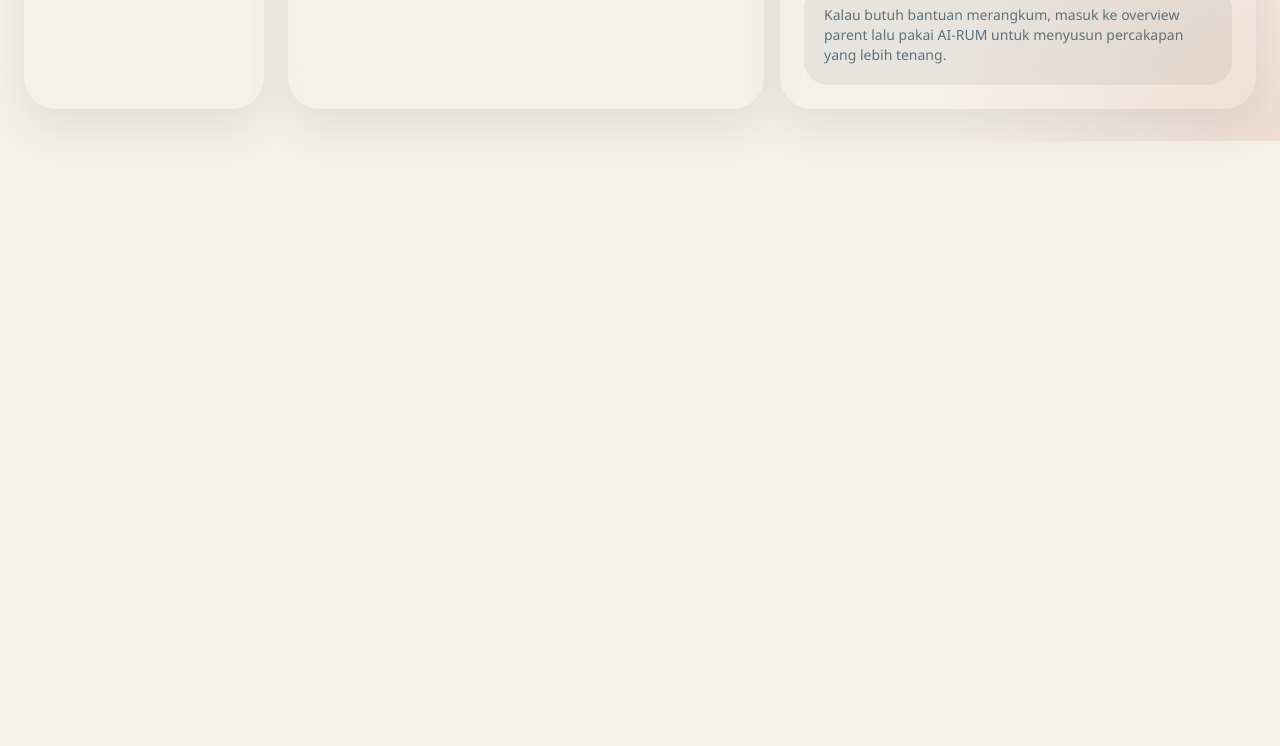
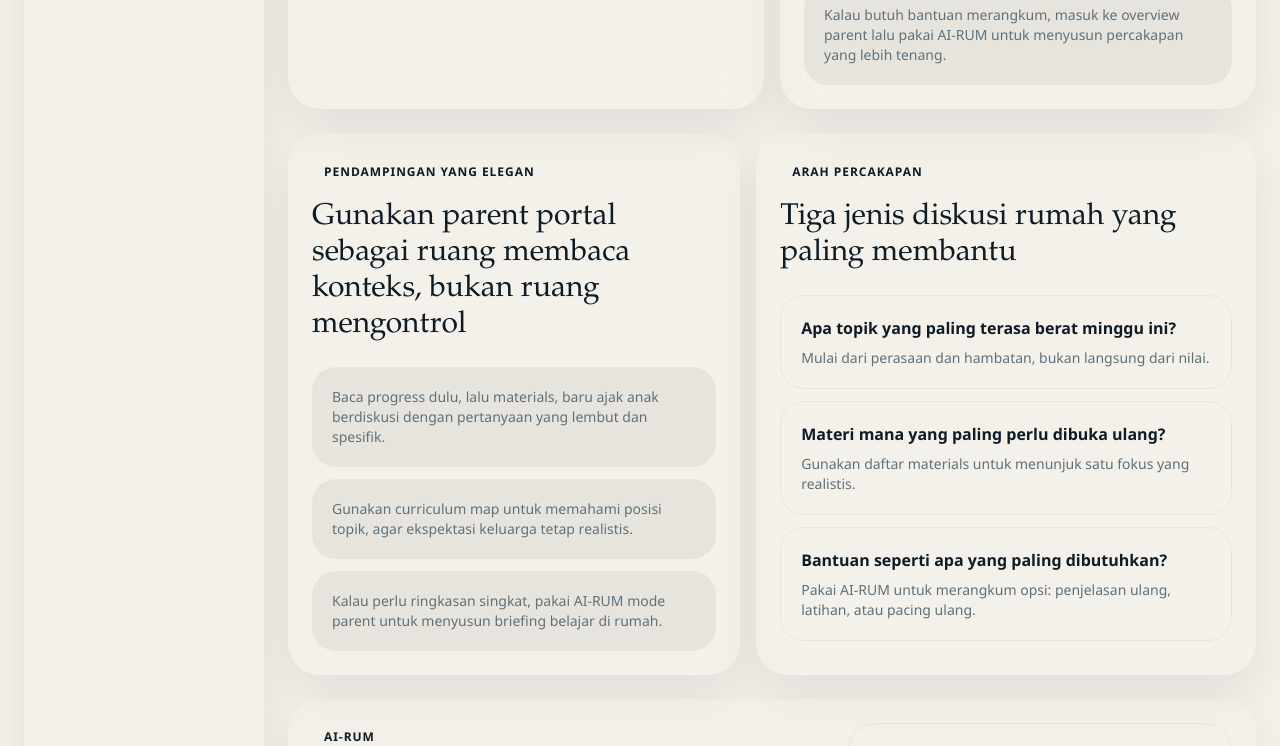
Before and after one commit to Rhmining/aurumgen-academy, a Next.js app: page /portal/parent in a window 1280 px wide. Shown: the part 761-1507 px from the top of the page. Before the commit the page ends 902 px from the top, so only its background shows below. Built offline with nearby package versions, Linux system fonts and the light colour scheme; no server answers.

Commit message:
Fix parent portal routing and experience

```diff
--- a/app/portal/curriculum/page.tsx
+++ b/app/portal/curriculum/page.tsx
@@ -3,6 +3,7 @@ import { getPortalCurriculumData } from "@/lib/db/dashboard";
 
 export default async function PortalCurriculumPage() {
   const data = await getPortalCurriculumData();
+  const overviewHref = data.role === "parent" ? "/portal/parent" : "/portal/student";
 
   return (
     <PortalShell
@@ -77,8 +78,8 @@ export default async function PortalCurriculumPage() {
                 detail: "Pastikan topik yang sedang dipelajari sesuai dengan snapshot progres terbaru."
               },
               {
-                href: "/portal/student",
-                title: "Masuk ke AI-RUM",
+                href: overviewHref,
+                title: data.role === "parent" ? "Kembali ke parent overview" : "Masuk ke AI-RUM",
                 detail: "Tanyakan konsep yang masih belum jelas berdasarkan curriculum dan materials."
               }
             ].map((action) => (
--- a/app/portal/materials/page.tsx
+++ b/app/portal/materials/page.tsx
@@ -5,6 +5,7 @@ import { getPortalMaterialsData } from "@/lib/db/dashboard";
 
 export default async function PortalMaterialsPage() {
   const data = await getPortalMaterialsData();
+  const overviewHref = data.role === "parent" ? "/portal/parent" : "/portal/student";
 
   return (
     <PortalShell
@@ -84,8 +85,8 @@ export default async function PortalMaterialsPage() {
                 detail: "Lihat apakah materi ini termasuk inti pathway atau penguatan tambahan."
               },
               {
-                href: "/portal/student",
-                title: "Tanya AI-RUM dari overview",
+                href: overviewHref,
+                title: data.role === "parent" ? "Buka parent overview" : "Tanya AI-RUM dari overview",
                 detail: "Gunakan quick prompts untuk mengubah materi menjadi diskusi belajar yang lebih aktif."
               }
             ].map((action) => (
--- a/app/portal/parent/page.tsx
+++ b/app/portal/parent/page.tsx
@@ -1,5 +1,6 @@
 import Link from "next/link";
 import { PortalShell } from "@/components/portal/portal-shell";
+import { AirumPanel } from "@/components/airum/airum-panel";
 import { getParentDashboardData } from "@/lib/db/dashboard";
 
 export default async function ParentPortalPage() {
@@ -107,6 +108,52 @@ export default async function ParentPortalPage() {
           </div>
         </article>
       </section>
+
+      <section className="grid gap-4 xl:grid-cols-[0.95fr_1.05fr]">
+        <article className="surface rounded-[2rem] p-6">
+          <p className="eyebrow">Pendampingan yang elegan</p>
+          <h2 className="mt-3 font-display text-3xl">Gunakan parent portal sebagai ruang membaca konteks, bukan ruang mengontrol</h2>
+          <div className="mt-6 space-y-3">
+            {[
+              "Baca progress dulu, lalu materials, baru ajak anak berdiskusi dengan pertanyaan yang lembut dan spesifik.",
+              "Gunakan curriculum map untuk memahami posisi topik, agar ekspektasi keluarga tetap realistis.",
+              "Kalau perlu ringkasan singkat, pakai AI-RUM mode parent untuk menyusun briefing belajar di rumah."
+            ].map((tip) => (
+              <div key={tip} className="rounded-[1.5rem] bg-black/5 p-5 text-sm text-[rgb(var(--muted))] dark:bg-white/5">
+                {tip}
+              </div>
+            ))}
+          </div>
+        </article>
+
+        <article className="surface rounded-[2rem] p-6">
+          <p className="eyebrow">Arah percakapan</p>
+          <h2 className="mt-3 font-display text-3xl">Tiga jenis diskusi rumah yang paling membantu</h2>
+          <div className="mt-6 grid gap-3">
+            {[
+              {
+                title: "Apa topik yang paling terasa berat minggu ini?",
+                detail: "Mulai dari perasaan dan hambatan, bukan langsung dari nilai."
+              },
+              {
+                title: "Materi mana yang paling perlu dibuka ulang?",
+                detail: "Gunakan daftar materials untuk menunjuk satu fokus yang realistis."
+              },
+              {
+                title: "Bantuan seperti apa yang paling dibutuhkan?",
+                detail: "Pakai AI-RUM untuk merangkum opsi: penjelasan ulang, latihan, atau pacing ulang."
+              }
+            ].map((item) => (
+              <div key={item.title} className="rounded-[1.5rem] border border-black/5 p-5 dark:border-white/10">
+                <h3 className="font-semibold">{item.title}</h3>
+                <p className="mt-2 text-sm text-[rgb(var(--muted))]">{item.detail}</p>
+              </div>
+            ))}
+          </div>
+        </article>
+      </section>
+
+      <AirumPanel role="parent" />
     </PortalShell>
   );
 }
--- a/app/portal/progress/page.tsx
+++ b/app/portal/progress/page.tsx
@@ -4,6 +4,7 @@ import { getPortalProgressData } from "@/lib/db/dashboard";
 
 export default async function PortalProgressPage() {
   const data = await getPortalProgressData();
+  const overviewHref = data.role === "parent" ? "/portal/parent" : "/portal/student";
 
   return (
     <PortalShell
@@ -68,8 +69,8 @@ export default async function PortalProgressPage() {
                 detail: "Pastikan Anda paham posisi topik yang sedang naik atau turun."
               },
               {
-                href: "/portal/student",
-                title: "Buka AI-RUM di overview",
+                href: overviewHref,
+                title: data.role === "parent" ? "Kembali ke parent overview" : "Buka AI-RUM di overview",
                 detail: "Gunakan note progress terbaru sebagai prompt diskusi belajar."
               }
             ].map((action) => (
```
